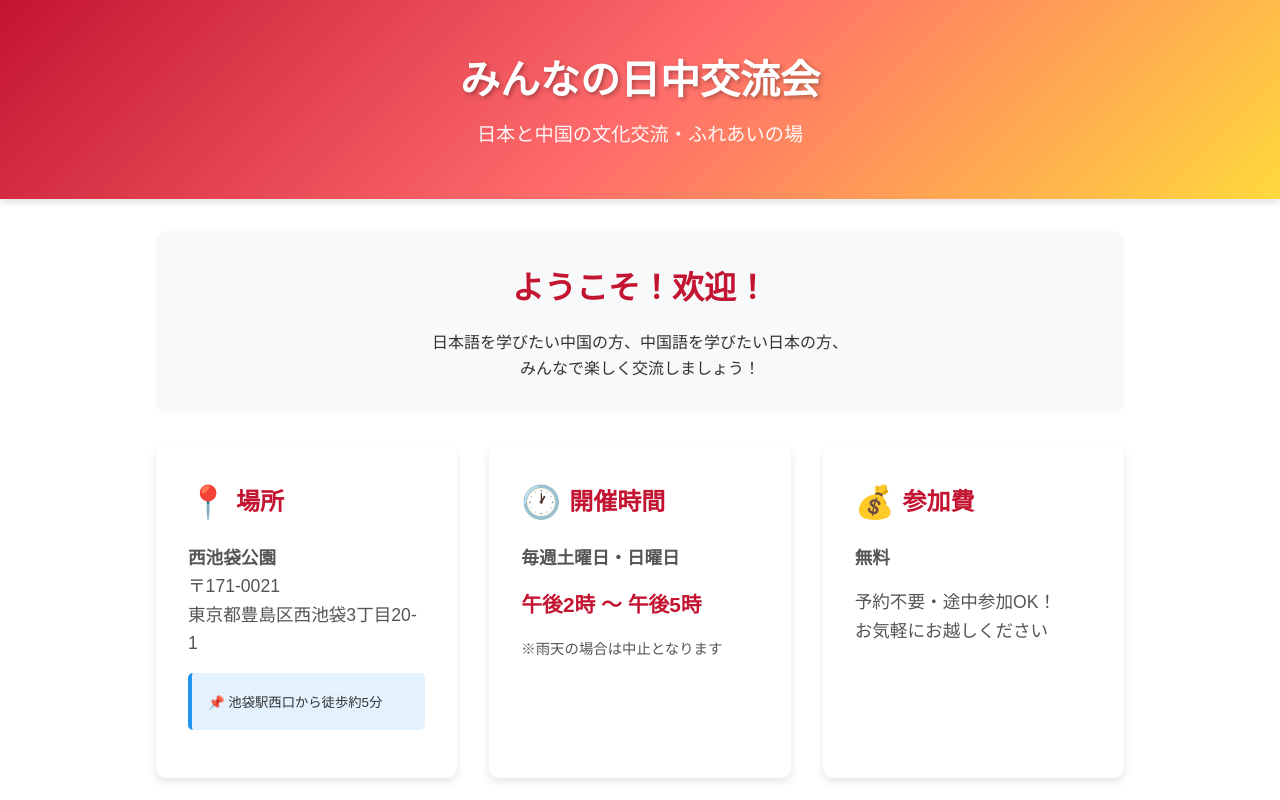
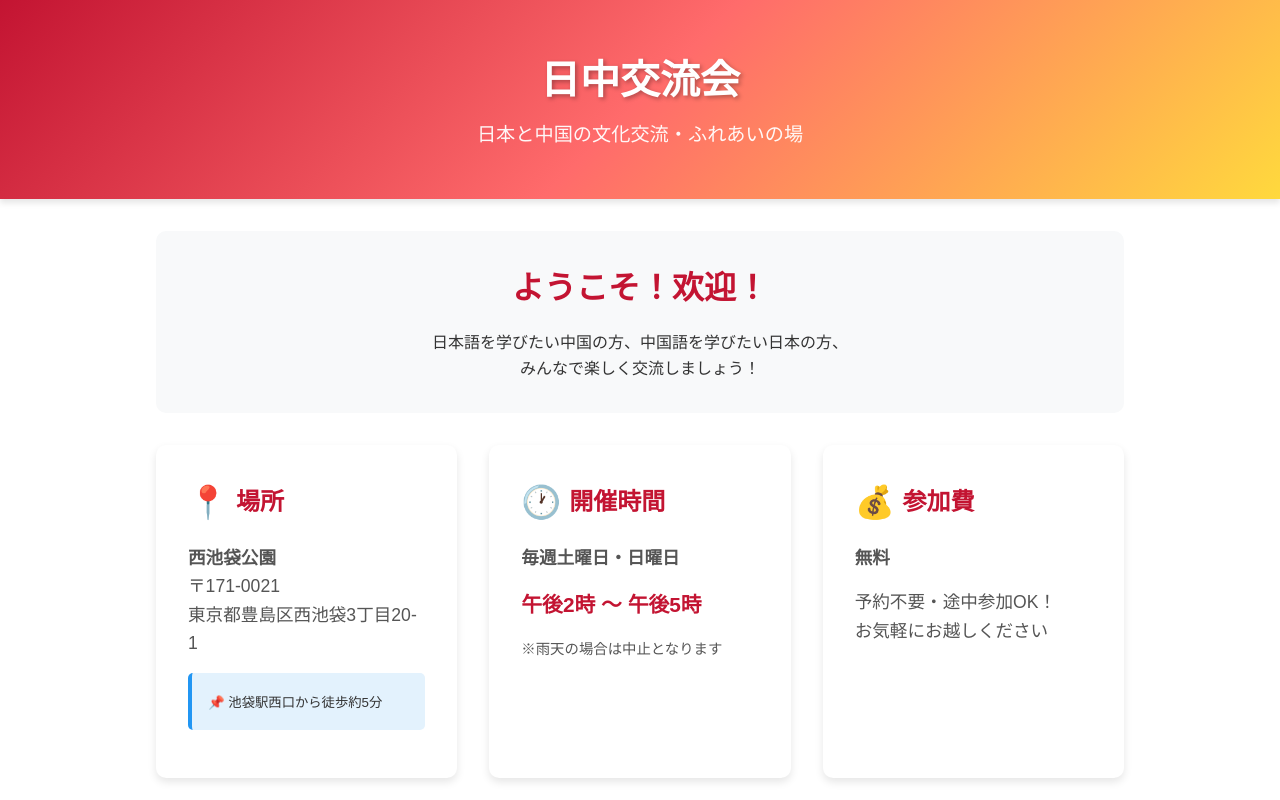
Before and after one commit to robertstonejia/jcc, a plain HTML site: page index.html in a window 1280 px wide. Shown: the top 800 px of the page. Drawn offline with Linux system fonts and the light colour scheme.

Commit message:
Update index.html

```diff
--- a/index.html
+++ b/index.html
@@ -168,7 +168,7 @@
 </head>
 <body>
     <header>
-        <h1>みんなの日中交流会</h1>
+        <h1>日中交流会</h1>
         <p>日本と中国の文化交流・ふれあいの場</p>
     </header>
 
```
